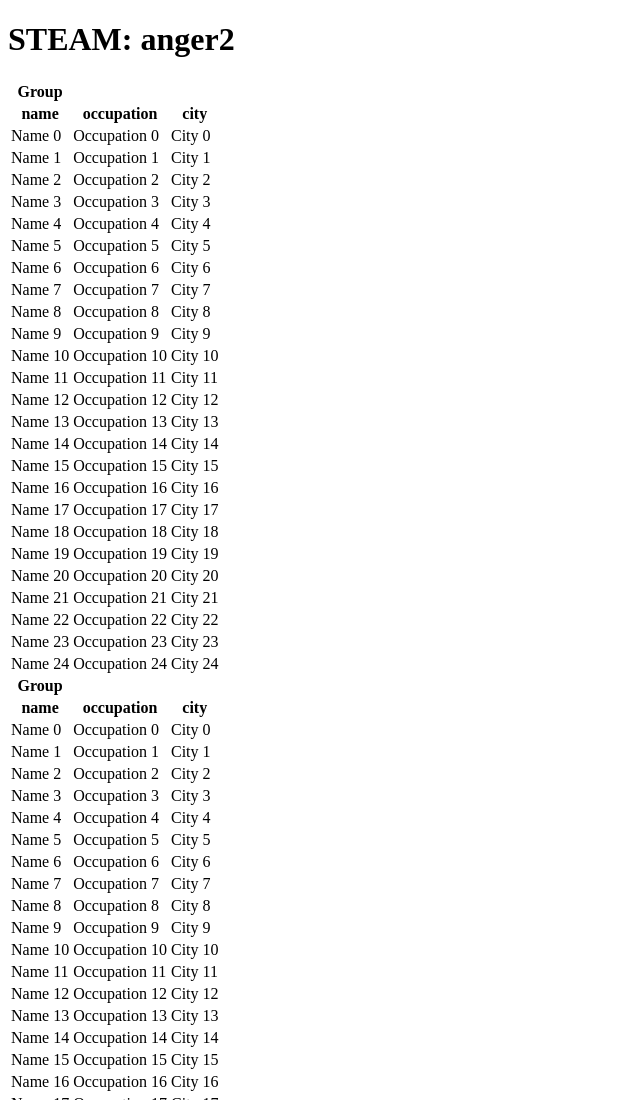
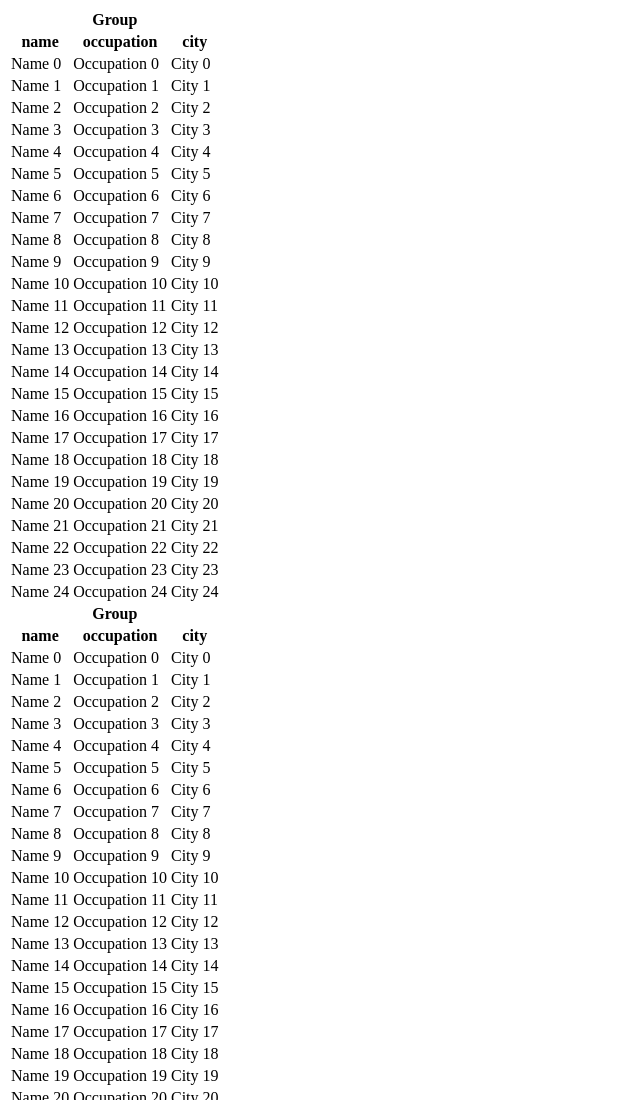
Before and after one commit to angusm/flipping-tables, a plain HTML site: page demo.html in a window 1280 px wide. Shown: the top 1100 px of the page, without its empty margins (0-640 px from the left). Drawn offline with Linux system fonts and the light colour scheme; a script that the page names is missing.

Commit message:
ColSpan
Got almost nothing done tonight, but the group header colspans now.
TODO: Abstract Groups into factories, write a sort function and get
sorting working. Setup proper folder structure and do SCSS for some CSS

```diff
--- a/flipping-table.html
+++ b/flipping-table.html
@@ -1,10 +1,12 @@
-<h1>{{ 'STEAM: ' + tableData.anger }}</h1>
 <table class="flipping-table">
     <tbody ng-repeat="group in tableData.groups" class="flipping-table-group">
 
         <!-- Toss out a header for the group -->
         <tr class="flipping-table-group-headers">
-            <th class="flipping-table-group-header">
+            <th
+                class="flipping-table-group-header"
+                ng-attr-colspan="{{tableData.columns.length}}"
+            >
                 {{ group.heading() }}
             </th>
         </tr>
--- a/flipping-tables.js
+++ b/flipping-tables.js
@@ -37,6 +37,17 @@ flippingTables.directive('flippingTable', function(){
 });
 
 // FACTORY
+
+// Group Factories
+// ------------------------------------------------------------------------------------------------------------
+flippingTables.factory('GroupFactory', function() {
+	return function(
+		heading,
+	    entries
+	) {
+
+	};
+});
 
 // Column Factories
 // ------------------------------------------------------------------------------------------------------------
```
